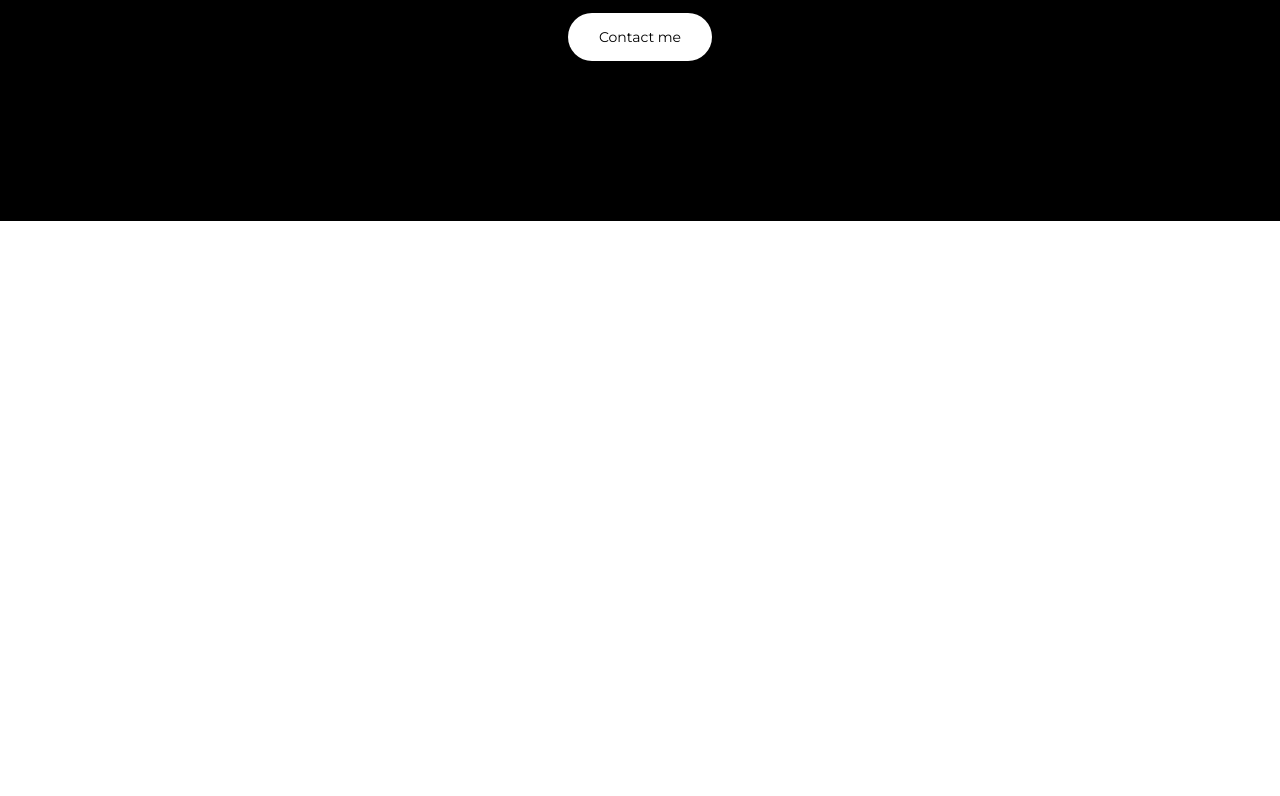
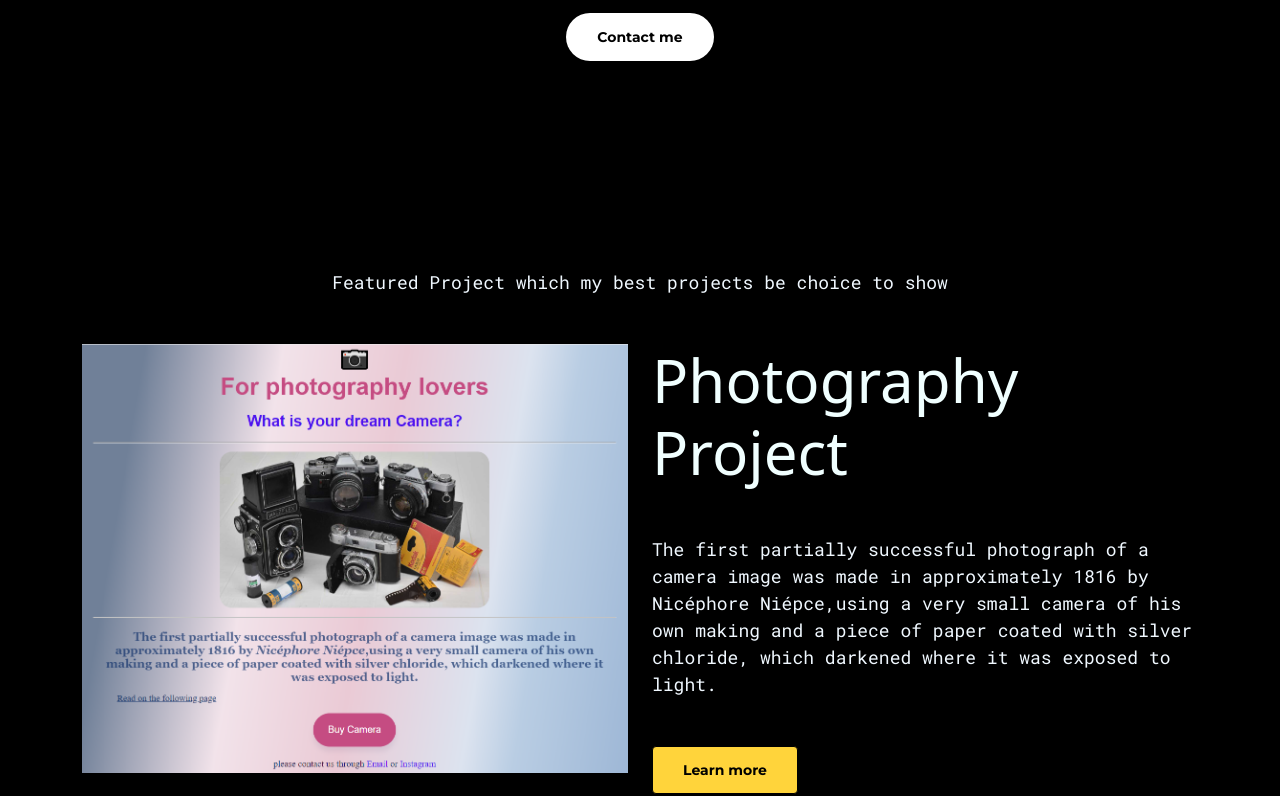
Before and after one commit to Selmakhj/Portfolio, a plain HTML site: page index.html in a window 1280 px wide. Shown: the part 337-1133 px from the top of the page. Before the commit the page ends 800 px from the top, so only its background shows below. Drawn offline with nearby package versions, Linux system fonts and the light colour scheme.

Commit message:
make homepage

```diff
--- a/index.html
+++ b/index.html
@@ -42,5 +42,63 @@
         <a href="#" class="btn btn-branding">Contact me</a>
       </div>
     </div>
+    <div class="container">
+      <p class="text-center m-5">
+        Featured Project which my best projects be choice to show
+      </p>
+    </div>
+    <div class="container">
+      <div class="row mb-5">
+        <div class="col d-none d-lg-block">
+          <img src="images/photography.png" class="img-fluid" alt="" />
+        </div>
+        <div class="col">
+          <div class="project-desciption">
+            <h2 class="mb-5">Photography Project</h2>
+            <p class="mb-5 .bg-white">
+              The first partially successful photograph of a camera image was
+              made in approximately 1816 by Nicéphore Niépce,using a very small
+              camera of his own making and a piece of paper coated with silver
+              chloride, which darkened where it was exposed to light.
+            </p>
+            <a href="" class="btn btn-branding-outline"> Learn more </a>
+          </div>
+        </div>
+      </div>
+      <div class="row mb-5">
+        <div class="col">
+          <div class="project-desciption">
+            <h2 class="mb-5">Weather App</h2>
+            <p class="mb-5 .bg-white">
+              Far far away, behind the word mountains, far from the countries
+              Vokalia and Consonantia, there live the blind texts. Separated
+              they live in Bookmarksgrove right at the coast of the Semantics, a
+              large language ocean. A small river named Duden flows by
+            </p>
+            <a href="" class="btn btn-branding-outline"> Learn more </a>
+          </div>
+        </div>
+        <div class="col d-none d-lg-block">
+          <img src="images/My weather app.png" class="img-fluid" alt="" />
+        </div>
+      </div>
+      <div class="row">
+        <div class="col d-none d-lg-block">
+          <img src="images/MyPhotos2.jpeg" class="img-fluid" alt="" />
+        </div>
+        <div class="col">
+          <div class="project-desciption">
+            <h2 class="mb-5">My Photos</h2>
+            <p class="mb-5 .bg-white">
+              Far far away, behind the word mountains, far from the countries
+              Vokalia and Consonantia, there live the blind texts. Separated
+              they live in Bookmarksgrove right at the coast of the Semantics, a
+              large language ocean. A small river named Duden flows by
+            </p>
+            <a href="" class="btn btn-branding-outline"> Learn more </a>
+          </div>
+        </div>
+      </div>
+    </div>
   </body>
 </html>
--- a/styles/portfolio.css
+++ b/styles/portfolio.css
@@ -1,3 +1,8 @@
+body {
+  background-color: black;
+  color: azure;
+}
+
 .hero {
   background-color: black;
   text-align: center;
@@ -11,7 +16,7 @@
   font-style: normal;
   font-size: 65px;
 }
-p {
+.hero p {
   color: white;
   font-family: "Montserrat", sans-serif;
   font-optical-sizing: auto;
@@ -36,4 +41,25 @@ p {
   padding: 18px 30px;
   font-family: "Montserrat", sans-serif;
   font-size: 14px;
+  font-weight: 700;
 }
+h2 {
+  font-size: 60px;
+}
+p {
+  font-size: 18px;
+  font-family: "Roboto Mono", monospace;
+  line-height: 1.5;
+  color: aliceblue;
+}
+.btn-branding-outline {
+  font-size: 14px;
+  font-weight: 700;
+  font-family: "Montserrat", sans-serif;
+  border: 1px solid;
+  line-height: 10px;
+  padding: 18px 30px;
+  border-radius: 4px;
+  color: black;
+  background: #ffd43b;
+}
```
Also changed, not shown: images/My weather app.png (added), images/MyPhotos.jpeg (added), images/MyPhotos2.jpeg (added), images/photography.png (added).
